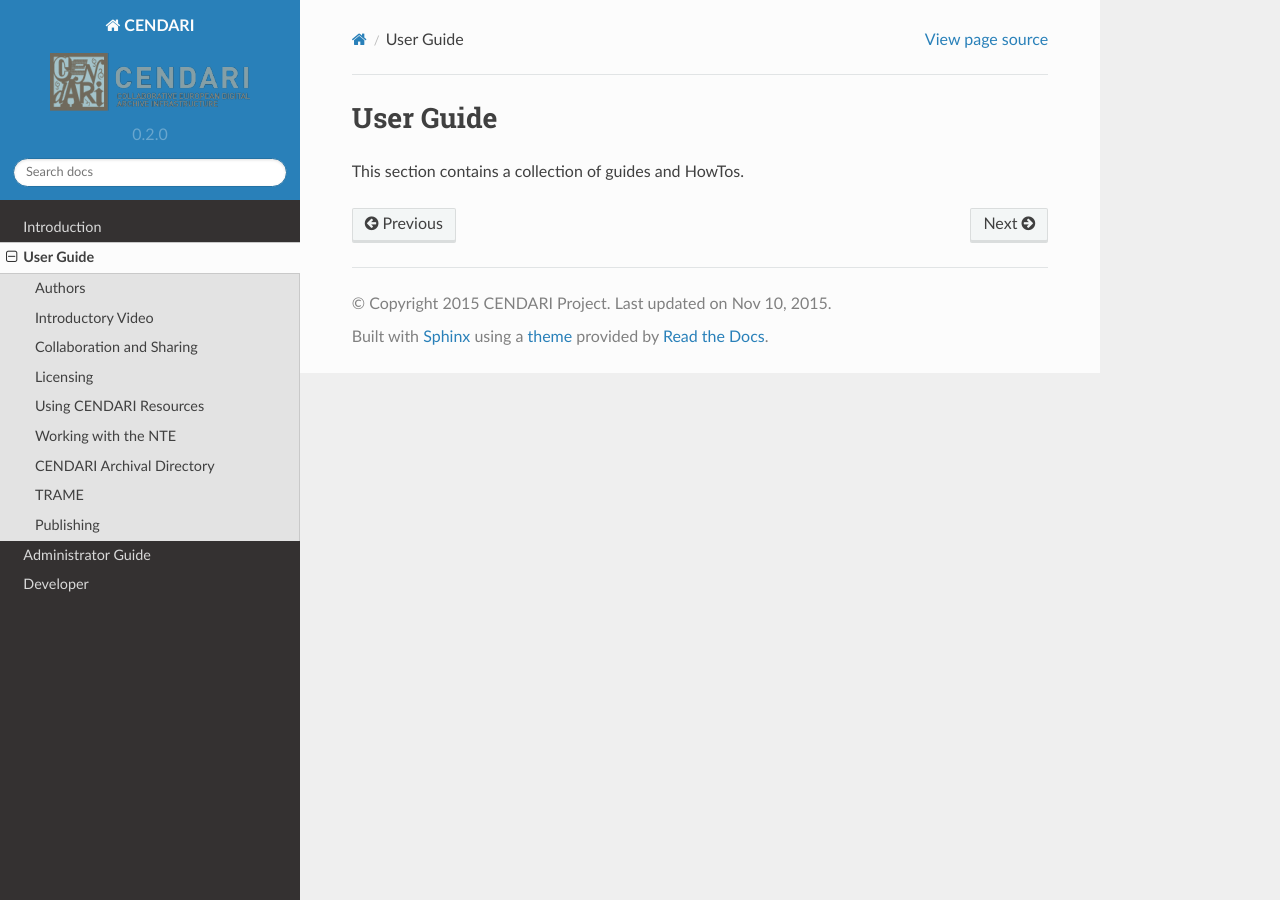
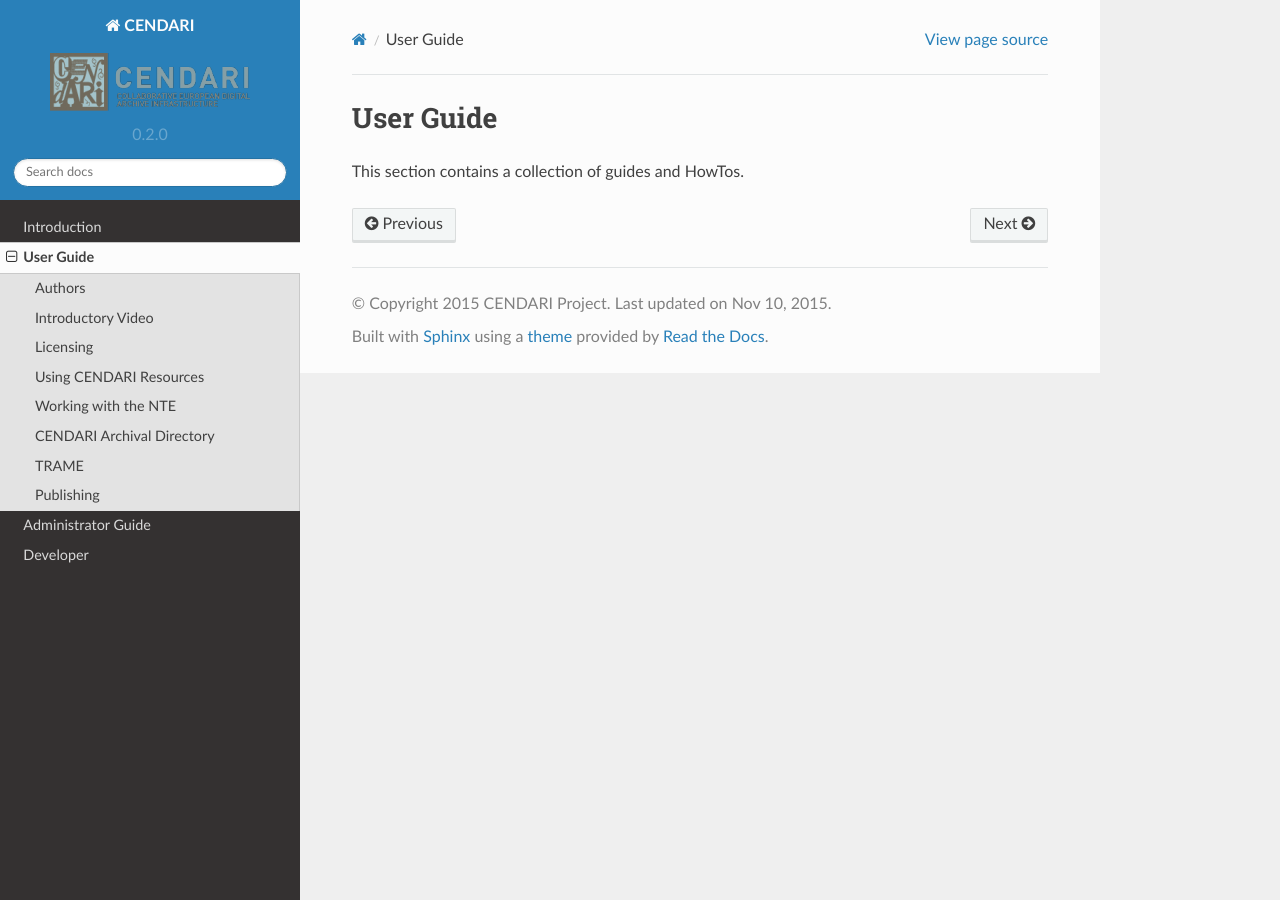
Before and after one commit to CENDARI/documentation, a Sphinx documentation site: the page built from source/user.rst, in a window 1280 px wide. Built offline with Sphinx 7.4.7, drawn with Linux system fonts in a browser that asks for light colours; pages that are not in the unit, such as notebooks, are missing from menus.

Commit message:
delete collaboration

```diff
--- a/source/user.rst
+++ b/source/user.rst
@@ -9,7 +9,6 @@ This section contains a collection of guides and HowTos.
 
    user/authors
    user/collecting_documents_notes
-   user/collaboration
    user/licensing
    user/using_resources
    user/writing_arg
--- a/source/user/collaboration.rst
+++ /dev/null
@@ -1,4 +0,0 @@
-Collaboration and Sharing
-=========================
-
-You can work together with others...
```
